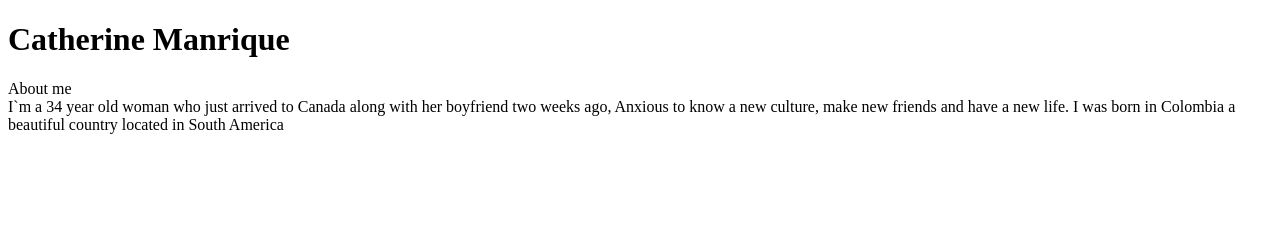
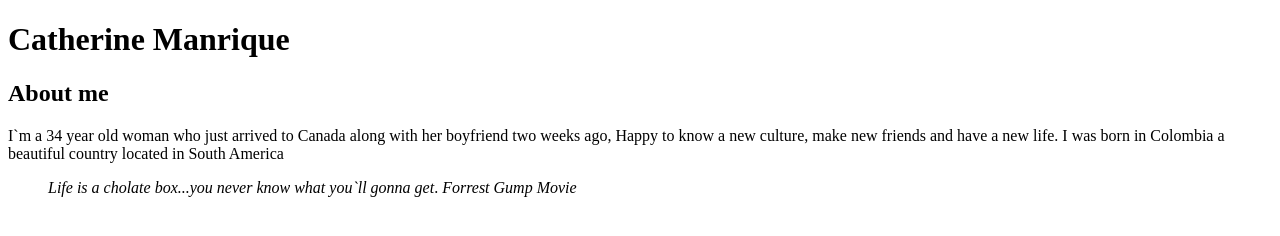
Before and after one commit to Catherocks87/html-assignment, a plain HTML site: page index.html in a window 1280 px wide. Drawn offline with Linux system fonts and the light colour scheme.

Commit message:
add blockquote

```diff
--- a/index.html
+++ b/index.html
@@ -12,15 +12,21 @@
     <h1>Catherine Manrique</h1>
     </header>
 
-    <article>About me</article>
+    <article>
+        <h2>About me</h2>
 
     <p1>I`m a 34 year old woman who just arrived to Canada along with her boyfriend two weeks ago,
-        Anxious to know a new culture, make new friends and have a new life.
+        Happy to know a new culture, make new friends and have a new life.
     </p1>
 
     <p2>I was born in Colombia a beautiful country located in South America</p2>
 
+    <blockquote>
+        <em>Life is a cholate box...you never know what you`ll gonna get</em>. <cite>Forrest Gump Movie</cite>
+    </blockquote>
 
+
+    </article>
 
 
 
```
